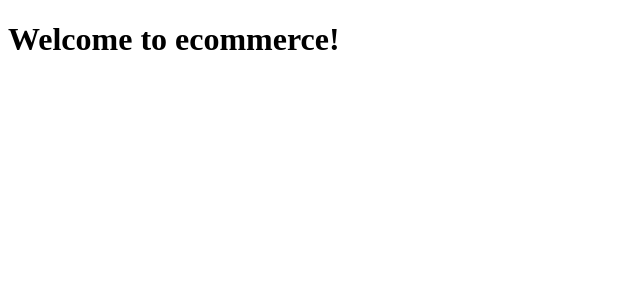
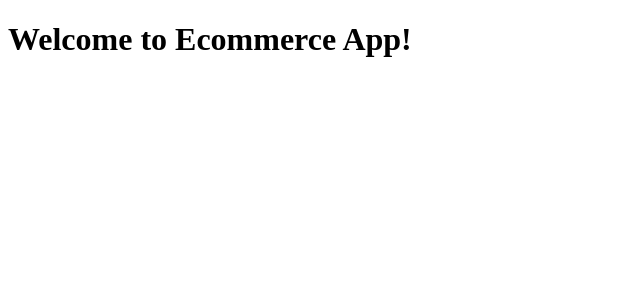
Before and after one commit to salman78600/ecommerce-angular, an Angular app: page / in a window 1280 px wide. Shown: the top 300 px of the page, without its empty margins (0-640 px from the left). Built offline with nearby package versions, Linux system fonts and the light colour scheme.

Commit message:
initial commit

```diff
--- a/src/app/app.component.ts
+++ b/src/app/app.component.ts
@@ -12,5 +12,5 @@ import { RouterOutlet } from '@angular/router';
   styles: [],
 })
 export class AppComponent {
-  title = 'ecommerce';
+  title = 'Ecommerce App';
 }
```
